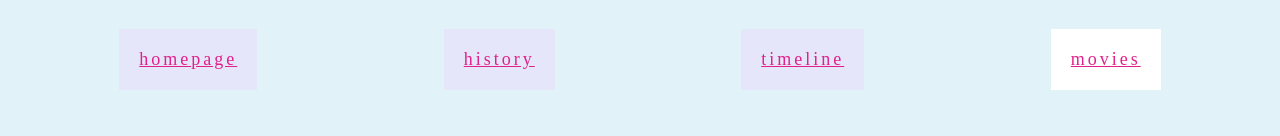
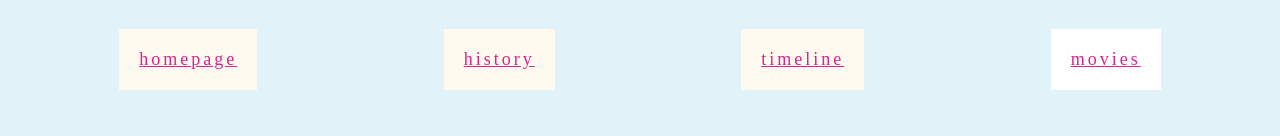
Before and after one commit to shaikhnaima/final, a plain HTML site: page movies.html in a window 1280 px wide. Shown: the top 136 px of the page. Drawn offline with Linux system fonts and the light colour scheme.

Commit message:
Add files via upload

```diff
--- a/css/style.css
+++ b/css/style.css
@@ -35,7 +35,7 @@
     align-items: center;
     margin: 5px;
     padding: 5px;
-    background-color: lavender;
+    background-color: floralwhite;
     border-radius: 25px;
 }
 
@@ -46,6 +46,8 @@
 
 .current {
     background-color: white;
+    border-radius: 0;
+
 }
 
 .menu, .current {
--- a/css/timeline.css
+++ b/css/timeline.css
@@ -35,7 +35,7 @@
     align-items: center;
     margin: 5px;
     padding: 5px;
-    background-color: lavender;
+    background-color: floralwhite;
     border-radius: 25px;
 }
 
@@ -46,6 +46,7 @@
 
 .current {
     background-color: white;
+    border-radius: 0;
 }
 
 .menu, .current {
```
